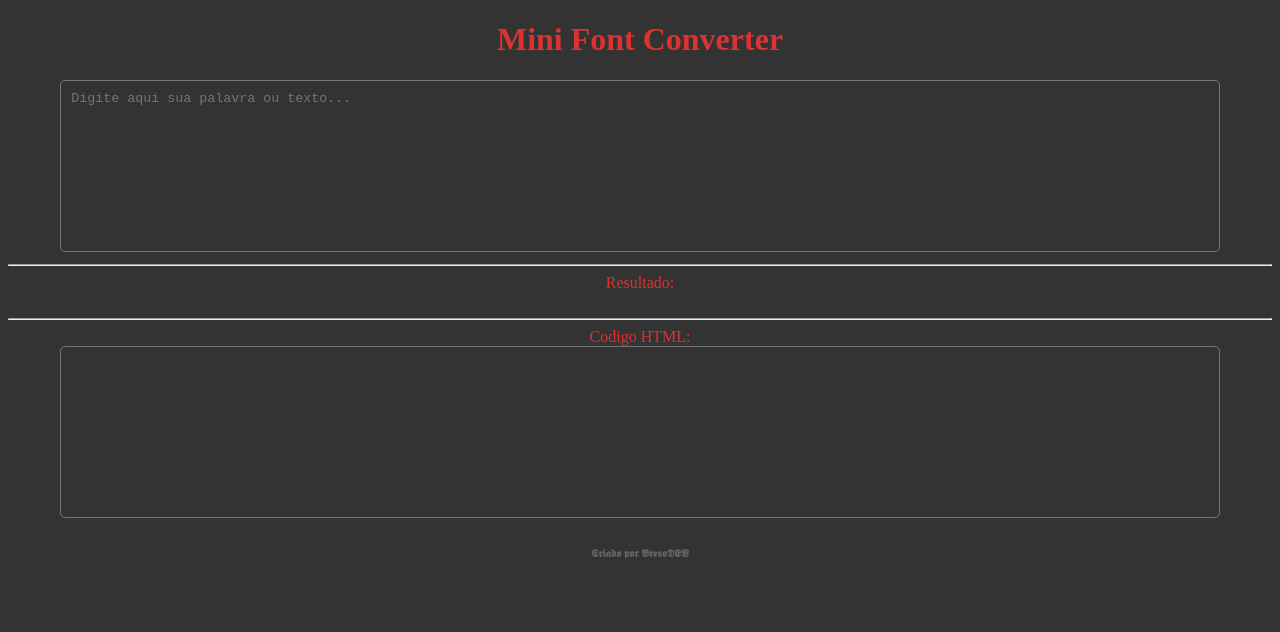
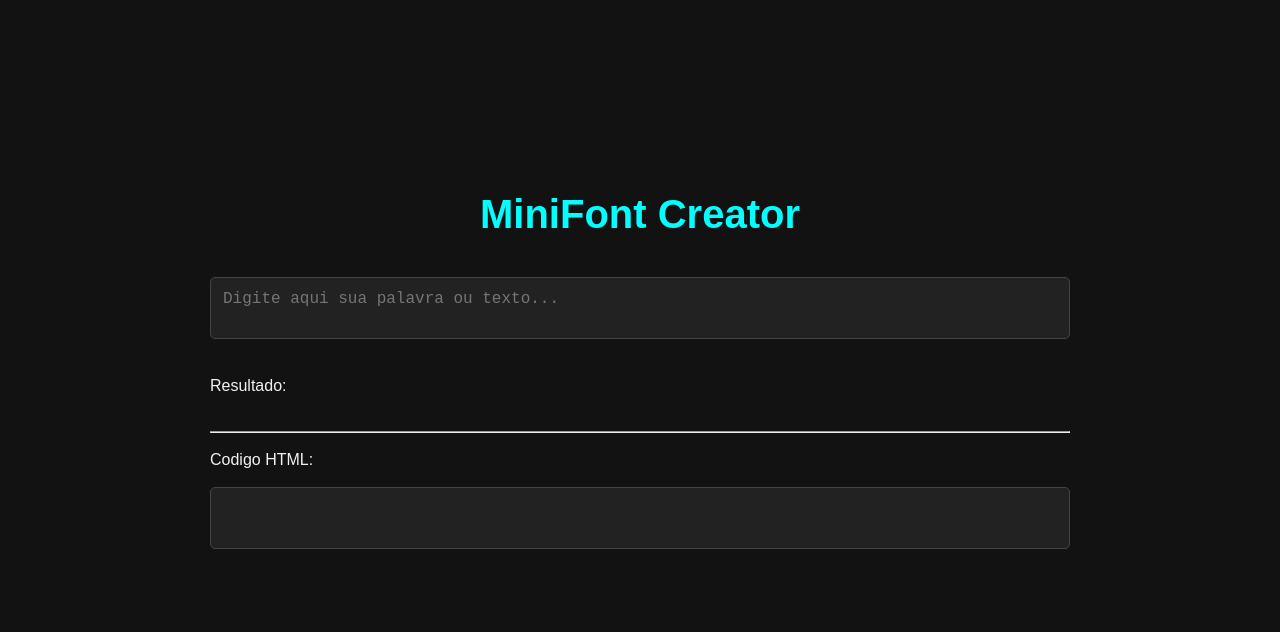
Before and after one commit to BresoDEV/MiniFont-Creator, a plain HTML site: page index.html in a window 1280 px wide. Drawn offline with Linux system fonts and the light colour scheme.

Commit message:
Add novo layout

```diff
--- a/index.html
+++ b/index.html
@@ -1,51 +1,167 @@
 <!DOCTYPE html>
-<html>
-
-<head>
-    <title>Mini Font Converter</title>
-</head>
+<html lang="pt-BR">
 <style>
-    #r {
-        font-size: 25px;
-    }
-
-    textarea {
-        width: 90%;
-        height: 150px;
-        color: aliceblue;
-        resize: none;
-        padding: 10px;
-        border-radius: 5px;
-    }
-
-    #r {
-        color: aliceblue;
+    * {
+        -webkit-tap-highlight-color: transparent;
+        /* Remove o flash azul no toque */
+        -webkit-touch-callout: none;
+        /* Remove menu de toque (iOS) */
+        user-select: none;
+        /* Impede seleção de texto acidental (opcional) */
+        -webkit-user-select: none;
+        /* Compatibilidade com WebKit */
     }
 
     * {
+        margin: 0;
+        padding: 0;
+        box-sizing: border-box;
+    }
+
+    body {
+        font-family: Arial, sans-serif;
+        background-color: #121212;
+        color: #f1f1f1;
+        display: flex;
+        justify-content: center;
+        align-items: center;
+        min-height: 100vh;
+    }
+
+    .container {
+        width: 100%;
+        max-width: 900px;
+        padding: 20px;
+    }
+
+    .header {
+        text-align: center;
+        margin-bottom: 40px;
+    }
+
+    .header h1 {
+        font-size: 2.5rem;
+        color: #f1f1f1;
+    }
+
+    .header p {
+        font-size: 1.2rem;
+        color: #b0b0b0;
+    }
+
+    .form-section,
+    .result-section {
+        margin-bottom: 40px;
+    }
+
+    h2 {
+        font-size: 1.8rem;
+        margin-bottom: 20px;
+        color: #f1f1f1;
+    }
+
+    .music-form {
+        display: flex;
+        flex-direction: column;
+    }
+
+    label {
+        font-size: 1rem;
+        margin-bottom: 8px;
+        color: #e0e0e0;
+    }
+
+
+    img {
+        width: 70%;
+    }
+
+    textarea,
+    input {
+        padding: 12px;
+        margin-bottom: 20px;
+        border: 1px solid #444;
+        background-color: #222;
+        color: #f1f1f1;
+        font-size: 1rem;
+        border-radius: 5px;
+        resize: none;
+    }
+
+    button {
+        padding: 15px;
+        font-size: 1.1rem;
+        background-color: #6200ea;
+        color: #fff;
+        border: none;
+        border-radius: 5px;
+        cursor: pointer;
+        transition: background-color 0.3s ease;
+    }
+
+    button:hover {
+        background-color: #3700b3;
+    }
+
+    .art-placeholder,
+    .lyrics-placeholder {
         background-color: #333;
-        color: rgb(220 50 50);
-        -webkit-tap-highlight-color: transparent;
-        -webkit-touch-callout: none;
+        padding: 20px;
+        border-radius: 5px;
+        text-align: center;
+        color: #b0b0b0;
+    }
+
+    @media (max-width: 768px) {
+        .container {
+            padding: 15px;
+        }
+
+        .header h1 {
+            font-size: 2rem;
+        }
+
+        h2 {
+            font-size: 1.5rem;
+        }
+
+        button {
+            font-size: 1rem;
+        }
     }
 </style>
 
+<head>
+    <meta charset="UTF-8">
+    <meta name="viewport" content="width=device-width, initial-scale=1.0">
+    <title>MiniFont Creator</title>
+</head>
+
+
 <body>
-    <center>
-        <h1>Mini Font Converter</h1>
-        <div>
+    <div class="container">
+        <header class="header">
+            <h1 style="color:cyan">MiniFont Creator</h1>
+
+        </header>
+        <section class="form-section">
+            <div class="music-form">
+
                 <textarea id="txt" placeholder="Digite aqui sua palavra ou texto..."></textarea><br>
-        </div>
-        <hr>Resultado:<br>
+
+                <p>Resultado:</p><br>
                 <div id="r"></div>
                 <br>
                 <hr>
-        Codigo HTML:
+                <br>
+                <p>Codigo HTML:</p>
                 <br>
                 <textarea id="c"></textarea>
-    </center>
+
+            </div>
+        </section>
+    </div>
 </body>
-
 <script>
 
 
@@ -285,10 +401,4 @@
 
 
 </script>
-<footer>
-    <center>
-        <h6 style="color:#666">𝕮𝖗𝖎𝖆𝖉𝖔 𝖕𝖔𝖗 𝕭𝖗𝖊𝖘𝖔𝕯𝕰𝖁</h6>
-    </center>
-</footer>
-
 </html>
```
Lines whose indentation alone changed are shown as unchanged.
